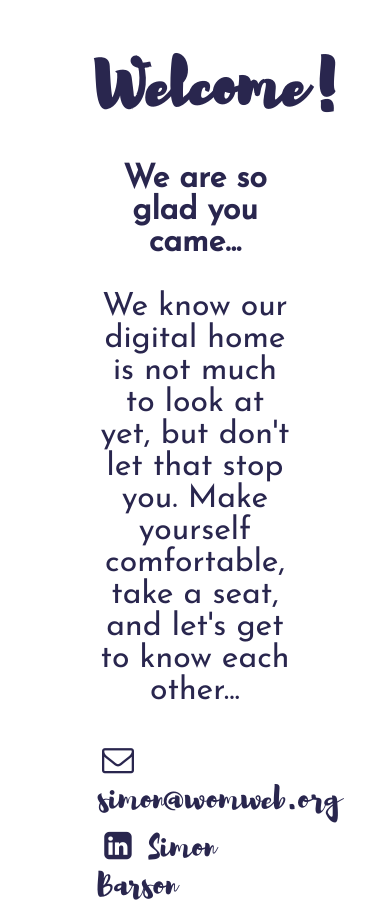
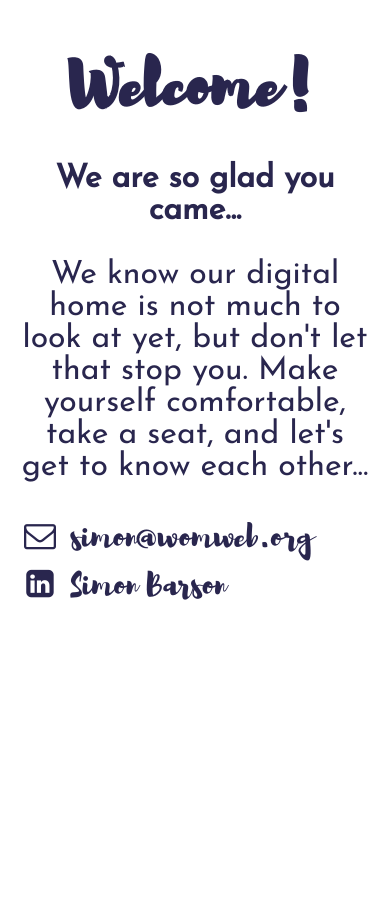
Before and after one commit to wordofmouth/wordofmouth.github.io-backup, a plain HTML site: page index.html in a window 390 px wide. After the commit the page ends 844 px from the top, so only its background shows below. Drawn offline with Linux system fonts and the light colour scheme.

Commit message:
viewport

```diff
--- a/css/style.css
+++ b/css/style.css
@@ -13,6 +13,12 @@ body {
 }
 
 @media (max-device-width: 768px) {
+  body {
+  	width: 90%;
+  }
+}
+
+@media (max-width: 768px) {
   body {
   	width: 90%;
   }
```
